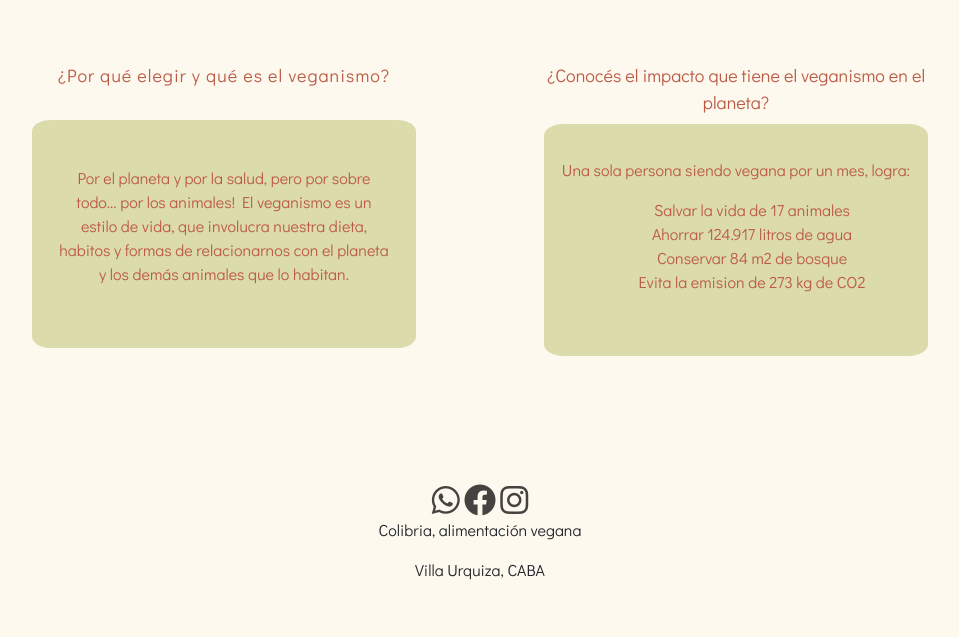
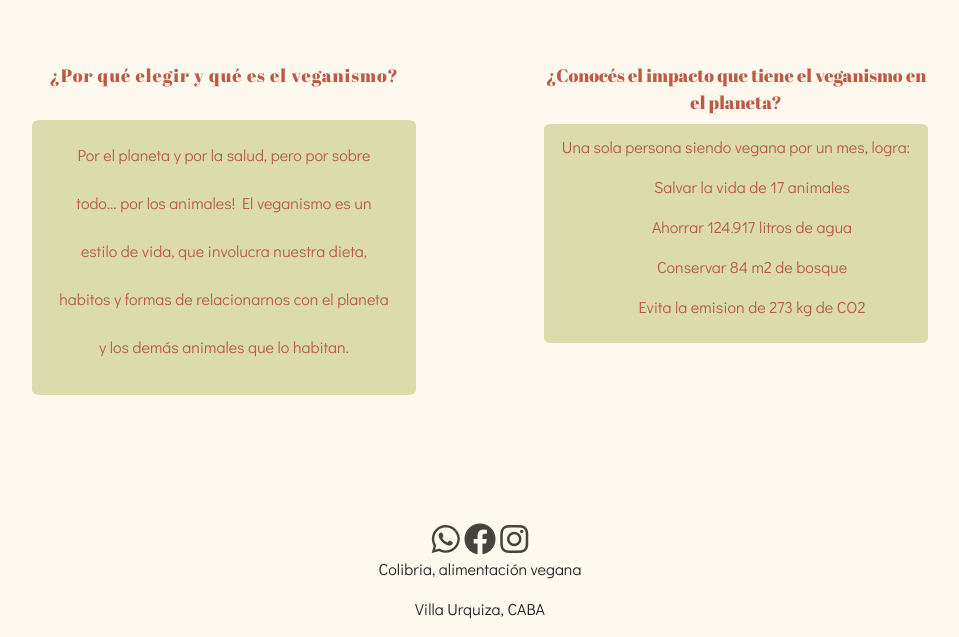
Before and after one commit to Camilasosa14/colibria, a plain HTML site: page index.html in a window 1280 px wide. Shown: the part 1961-2598 px from the top of the page, without its empty margins (160-1119 px from the left). Before the commit the page ends 2559 px from the top, so only its background shows below. Drawn offline with nearby package versions, Linux system fonts and the light colour scheme.

Commit message:
Corregi centrados y css

```diff
--- a/css/style.css
+++ b/css/style.css
@@ -198,7 +198,7 @@ footer div a i {
 
 form {
     position: relative;
-    left: 39%;
+    left: 35%;
     display: flex;
     flex-direction: column;
     text-align: center;
@@ -363,7 +363,7 @@ main nav ul li {
     letter-spacing: 1px;
     font-weight: lighter;
     margin-bottom: 8%;
-    font-family: "Didact Gothic";
+    font-family: "Abril Fatface";
     font-weight: initial;
     color: #bc5a45;
     font-size: large;
@@ -374,13 +374,13 @@ display: block;
 grid-area: card1;
 text-align: center;
 background-color: #dbdbab;
-border-radius: 5%;
-padding-top: 12%;
-padding-bottom: 12%;
+border-radius: 2%;
+padding-top: 3%;
+padding-bottom: 2%;
 padding-left: 7%;
 padding-right: 7%;
 font-family: "Didact Gothic";
-line-height: 3vh;
+line-height: 6vh;
 color: #bc5a45;
 }
 
@@ -389,7 +389,7 @@ color: #bc5a45;
     grid-area: titulo2;
     text-align: center;
     margin-bottom: 2%;
-    font-family: "Didact Gothic";
+    font-family:"Abril Fatface";
     font-weight: initial;
     color: #bc5a45;
     font-size: large;
@@ -397,18 +397,11 @@ color: #bc5a45;
 .info2 {
     grid-area: card2;
     background-color: #dbdbab;
-    border-radius: 5%;
+    border-radius: 2%;
     color: #bc5a45;
-    padding-top: 9%;
-    padding-bottom: 12%;
+    padding-top: 3%;
+    padding-bottom: 2%;
     font-family: "Didact Gothic";
-    line-height: 3vh;
-
-}
-
-.info2 ul li {
-    text-decoration: none;
-    list-style-type: none;
 }
 
 .carousel {
@@ -474,12 +467,9 @@ header nav ul li {
 .info2{
 margin-bottom: 10%;
 padding-left: 2%;
-padding-right: 2%;
+padding-right: 5vw;
 }
 
-.info2 p {
-    text-align: center;
-}
 
 .font_l {
     font-size:medium
--- a/index.html
+++ b/index.html
@@ -103,7 +103,7 @@
 
         <!--card-->
         <section class="grid_inicio conteiner-fluid">
-            <article class="background_grid">
+            <article class="">
                 <p class="titulo1">¿Por qué elegir y qué es el veganismo?</p>
                     <div class="info1 tamaño_texto_transicion">
                         <p>Por el planeta y por la salud, pero por sobre todo... por los animales!
@@ -113,15 +113,15 @@
                     </div>
             </article>
 
-            <article class="background_grid ">
+            <article class=" ">
                 <p class="titulo2">¿Conocés el impacto que tiene el veganismo en el planeta?</p>
-                    <div class="info2 background_grid text-center"  >
+                    <div class="info2 text-center"  >
                         <p>Una sola persona siendo vegana por un mes, logra:</p>
-                        <ul class="text-center">
-                            <li>Salvar la vida de 17 animales</li>
-                            <li>Ahorrar 124.917 litros de agua</li>
-                            <li>Conservar 84 m2 de bosque</li>
-                            <li>Evita la emision de 273 kg de CO2</li>
+                        <ul class="">
+                            <p>Salvar la vida de 17 animales</p>
+                            <p>Ahorrar 124.917 litros de agua</p>
+                            <p>Conservar 84 m2 de bosque</p>
+                            <p>Evita la emision de 273 kg de CO2</p>
                         </ul>
                     </div>
             </article>
```
Also changed, not shown: pages/contactanos.html (+1 -1 lines).
